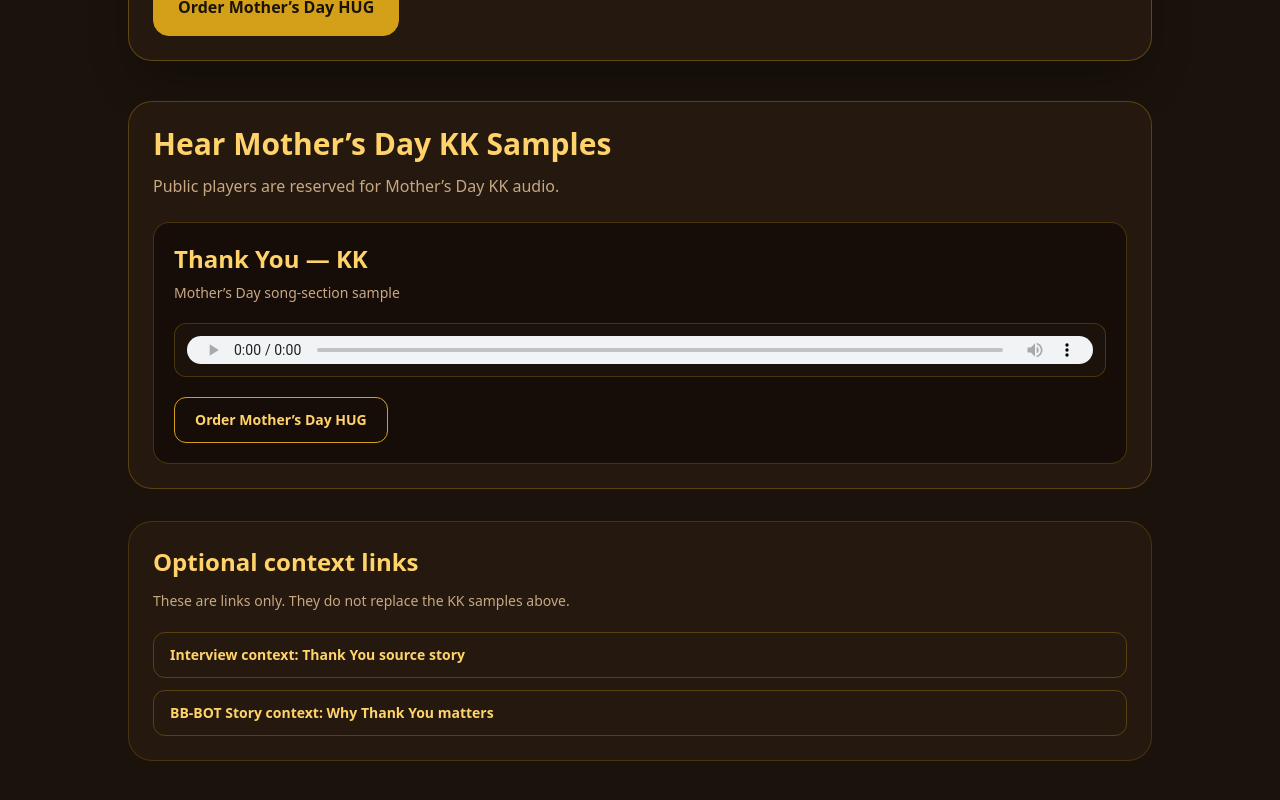
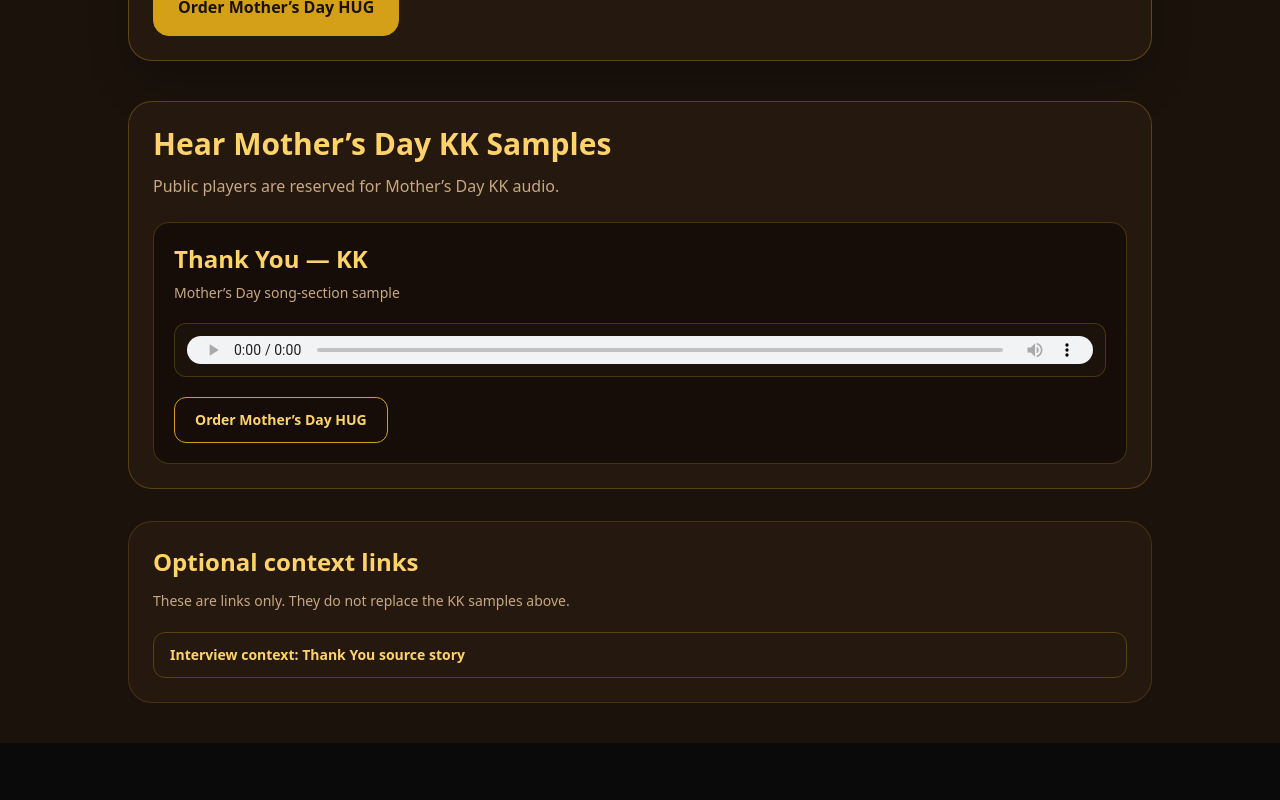
Before and after one commit to mmmm013/k-kut, a Next.js app: page / in a window 1280 px wide. Shown: the part 294-1094 px from the top of the page. After the commit the page ends 1037 px from the top, so only its background shows below. Built offline with nearby package versions, Linux system fonts and the light colour scheme.

Commit message:
Remove duplicate BB-BOT Story context link

```diff
--- a/app/find/page.tsx
+++ b/app/find/page.tsx
@@ -14,10 +14,6 @@ const KK_SAMPLES = [
 const CONTEXT_LINKS = [
   {
     label: "Interview context: Thank You source story",
-    href: "/mothers-day/thank-you-source.mp3",
-  },
-  {
-    label: "BB-BOT Story context: Why Thank You matters",
     href: "/mothers-day/thank-you-source.mp3",
   },
 ];
--- a/app/page.tsx
+++ b/app/page.tsx
@@ -14,10 +14,6 @@ const KK_SAMPLES = [
 const CONTEXT_LINKS = [
   {
     label: "Interview context: Thank You source story",
-    href: "/mothers-day/thank-you-source.mp3",
-  },
-  {
-    label: "BB-BOT Story context: Why Thank You matters",
     href: "/mothers-day/thank-you-source.mp3",
   },
 ];
```
